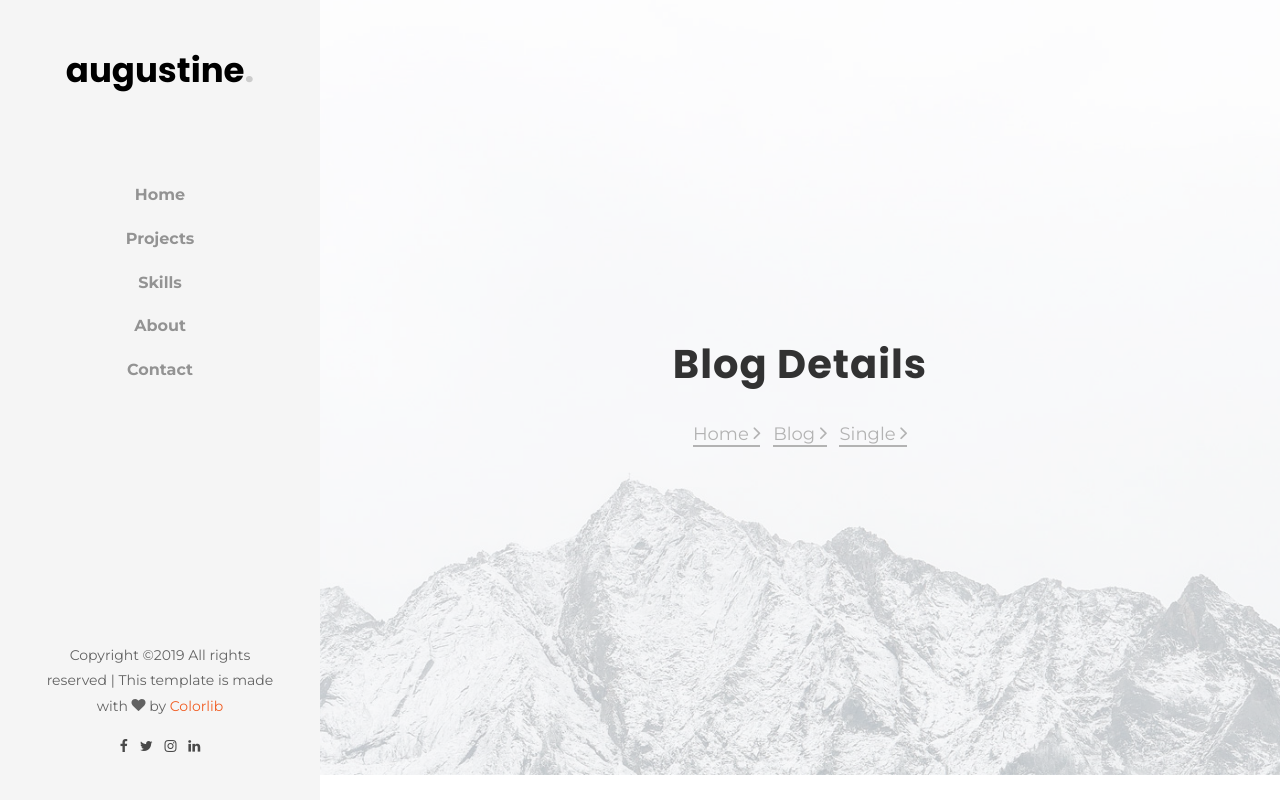
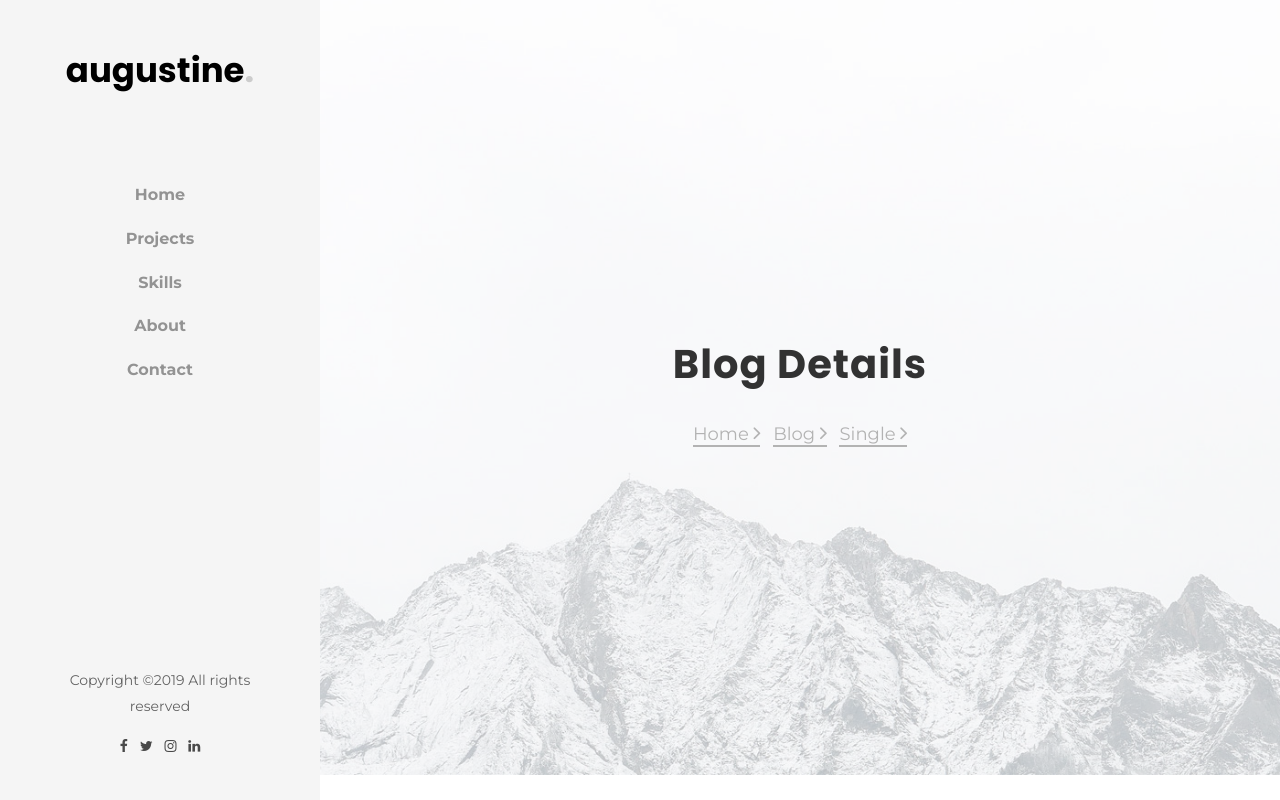
Before and after one commit to AugustineOchieng/mydevportfolio, a plain HTML site: page single.html in a window 1280 px wide. Shown: the top 800 px of the page. Drawn offline with Linux system fonts and the light colour scheme; some packages are replaced by stand-ins of ours; no server answers; files whose address does not match are found by name.

Commit message:
Create gh-pages

```diff
--- a/single.html
+++ b/single.html
@@ -46,8 +46,8 @@
 
 			<div class="colorlib-footer">
 				<p><!-- Link back to Colorlib can't be removed. Template is licensed under CC BY 3.0. -->
-			  Copyright &copy;<script>document.write(new Date().getFullYear());</script> All rights reserved | This template is made with <i class="icon-heart" aria-hidden="true"></i> by <a href="https://colorlib.com" target="_blank">Colorlib</a>
-				<ul>
+				Copyright &copy;<script>document.write(new Date().getFullYear());</script> All rights reserved
+								<ul>
 					<li><a href="#"><i class="icon-facebook"></i></a></li>
 					<li><a href="#"><i class="icon-twitter"></i></a></li>
 					<li><a href="#"><i class="icon-instagram"></i></a></li>
```
